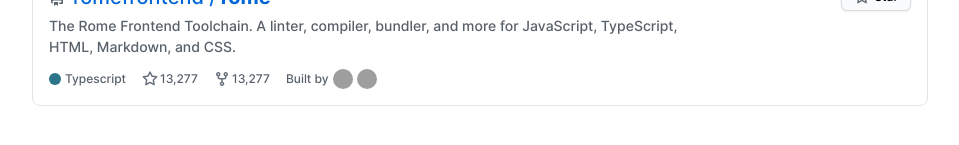
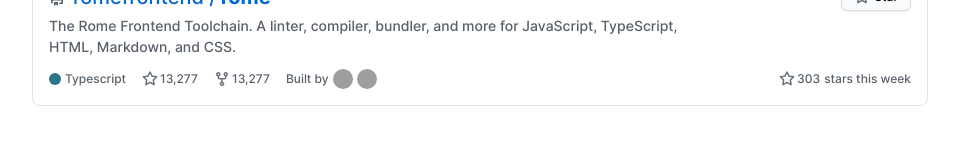
Before and after one commit to MattRoseDev/gitexpo, a React (Create React App) app: page / in a window 1280 px wide. Shown: the part 301-446 px from the top of the page, without its empty margins (160-1119 px from the left). Built offline with nearby package versions, Linux system fonts and the light colour scheme; grey boxes are pictures that could not be loaded.

Commit message:
feat(repository): add stars by date for footer section

```diff
--- /dev/null
+++ b/src/app/components/Repository/Footer/StarsByDate/StyledStarsByDate.tsx
@@ -0,0 +1,12 @@
+import styled from 'styled-components'
+
+export const StyledStarsByDate = styled.div`
+    font-size: 12px;
+    color: #586069;
+    box-sizing: border-box;
+
+    & span {
+        display: inline-flex;
+        align-items: center;
+    }
+`
--- /dev/null
+++ b/src/app/components/Repository/Footer/StarsByDate/index.tsx
@@ -0,0 +1,30 @@
+import React from 'react'
+import { StyledStarsByDate } from './StyledStarsByDate'
+import { ReactSVG } from 'react-svg'
+import Star from 'app/public/icons/star.svg'
+import helpers from 'app/helpers'
+
+export interface Props {
+    stargazers_by_date_count: number
+}
+
+const StarsByDate: React.FC<Props> = props => {
+    return (
+        <StyledStarsByDate className='inline-flex items-center justify-self-end ml-auto'>
+            <ReactSVG
+                src={Star}
+                wrapper='span'
+                beforeInjection={(svg: SVGElement) => {
+                    svg.setAttribute(
+                        'style',
+                        'width: 16px;fill: #6a737d;margin-right:2px;display: inline;',
+                    )
+                }}
+            />
+            <span>{helpers.numberFormat(props.stargazers_by_date_count)}</span>
+            <span className='pl-1'>stars this week</span>
+        </StyledStarsByDate>
+    )
+}
+
+export default StarsByDate
--- a/src/app/components/Repository/Footer/index.tsx
+++ b/src/app/components/Repository/Footer/index.tsx
@@ -4,11 +4,13 @@
 import Stars from './Stars'
 import Forks from './Forks'
 import Contributors, { ContributorType } from './Contributors'
+import StarsByDate from './StarsByDate'
 
 export interface Props {
     name: string
     html_url: string
     stargazers_count: number
+    stargazers_by_date_count: number
     forks_count: number
     language: string
     contributors: ContributorType[]
@@ -28,6 +30,9 @@
                 html_url={props.html_url}
             />
             <Contributors contributors={props.contributors} />
+            <StarsByDate
+                stargazers_by_date_count={props.stargazers_by_date_count}
+            />
         </StyledFooter>
     )
 }
--- a/src/app/components/Repository/index.tsx
+++ b/src/app/components/Repository/index.tsx
@@ -12,6 +12,7 @@
     html_url: string
     description: string
     stargazers_count: number
+    stargazers_by_date_count: number
     forks_count: number
     language: string
     contributors: ContributorType[]
@@ -30,6 +31,7 @@
                 name={props.name}
                 html_url={props.html_url}
                 stargazers_count={props.stargazers_count}
+                stargazers_by_date_count={props.stargazers_by_date_count}
                 forks_count={props.forks_count}
                 language={props.language}
                 contributors={props.contributors}
--- a/src/app/pages/Explore/Main/Items/index.tsx
+++ b/src/app/pages/Explore/Main/Items/index.tsx
@@ -13,6 +13,7 @@
             description:
                 'The Rome Frontend Toolchain. A linter, compiler, bundler, and more for JavaScript, TypeScript, HTML, Markdown, and CSS.',
             stargazers_count: 13277,
+            stargazers_by_date_count: 303,
             forks_count: 420,
             language: 'Typescript',
             contributors: [
```
